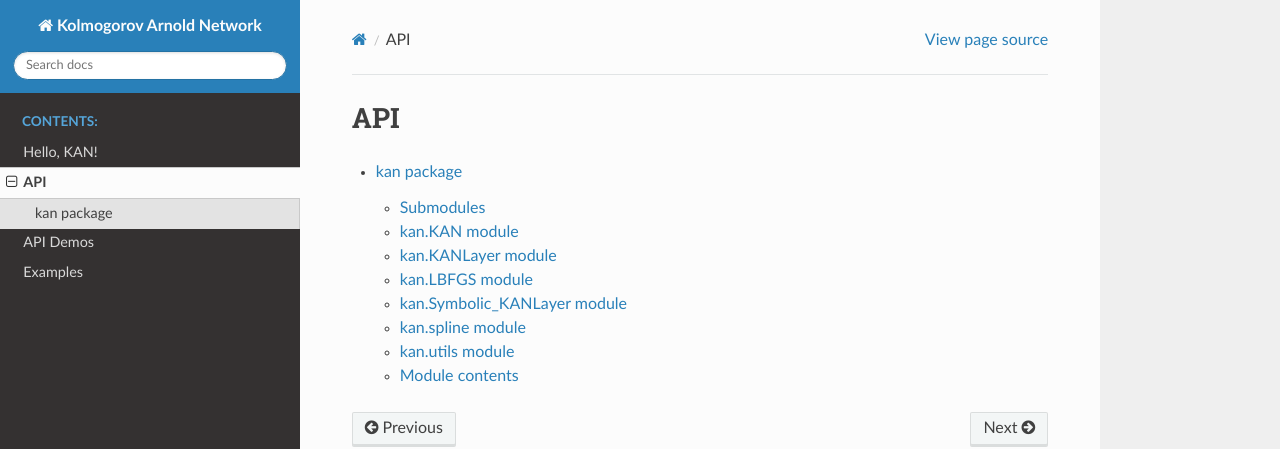
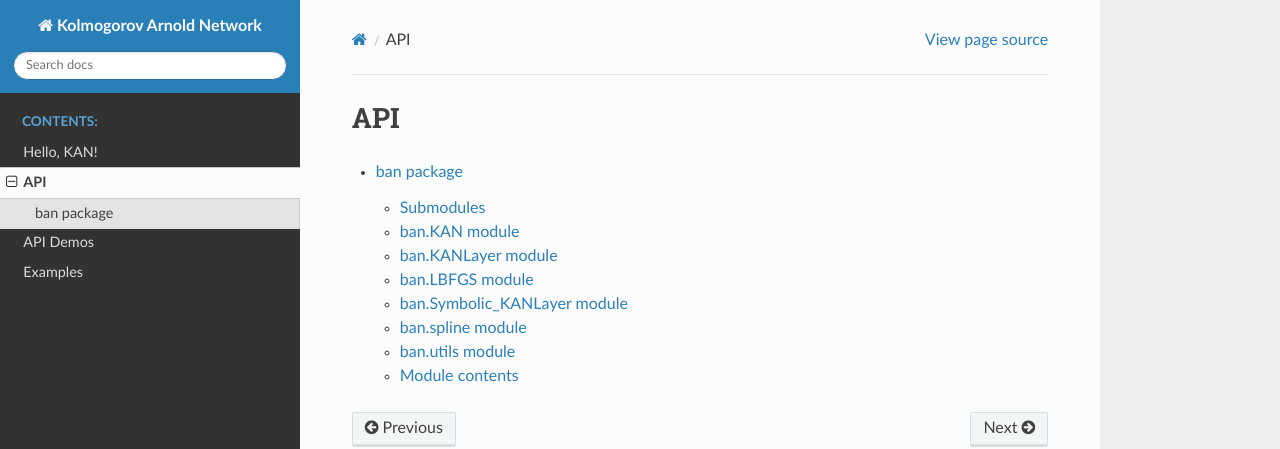
Before and after one commit to rector619/pyban, a Sphinx documentation site: the page built from docs/modules.rst, in a window 1280 px wide. Shown: the top 449 px of the page. Built offline with Sphinx 7.4.7 and the Read the Docs theme 2.0.0, drawn with Linux system fonts in a browser that asks for light colours.

```diff
--- a/docs/index.rst
+++ b/docs/index.rst
@@ -35,7 +35,7 @@ Installation via PyPI
 
 .. code-block:: python
 
-   pip install pykan
+   pip install pyban1
 
 
 Requirements
--- a/docs/kan.rst
+++ b/docs/kan.rst
@@ -1,53 +1,53 @@
-kan package
+ban package
 ===========
 
 Submodules
 ----------
 
-kan.KAN module
+ban.KAN module
 --------------
 
-.. automodule:: kan.KAN
+.. automodule:: ban.KAN
    :members:
    :undoc-members:
    :show-inheritance:
 
-kan.KANLayer module
+ban.KANLayer module
 -------------------
 
-.. automodule:: kan.KANLayer
+.. automodule:: ban.KANLayer
    :members:
    :undoc-members:
    :show-inheritance:
 
-kan.LBFGS module
+ban.LBFGS module
 ----------------
 
-.. automodule:: kan.LBFGS
+.. automodule:: ban.LBFGS
    :members:
    :undoc-members:
    :show-inheritance:
 
-kan.Symbolic\_KANLayer module
+ban.Symbolic\_KANLayer module
 -----------------------------
 
-.. automodule:: kan.Symbolic_KANLayer
+.. automodule:: ban.Symbolic_KANLayer
    :members:
    :undoc-members:
    :show-inheritance:
 
-kan.spline module
+ban.spline module
 -----------------
 
-.. automodule:: kan.spline
+.. automodule:: ban.spline
    :members:
    :undoc-members:
    :show-inheritance:
 
-kan.utils module
+ban.utils module
 ----------------
 
-.. automodule:: kan.utils
+.. automodule:: ban.utils
    :members:
    :undoc-members:
    :show-inheritance:
@@ -55,7 +55,7 @@ kan.utils module
 Module contents
 ---------------
 
-.. automodule:: kan
+.. automodule:: ban
    :members:
    :undoc-members:
    :show-inheritance:
```
Also changed, not shown: README.md (+12 -12 lines), 3 other files.
